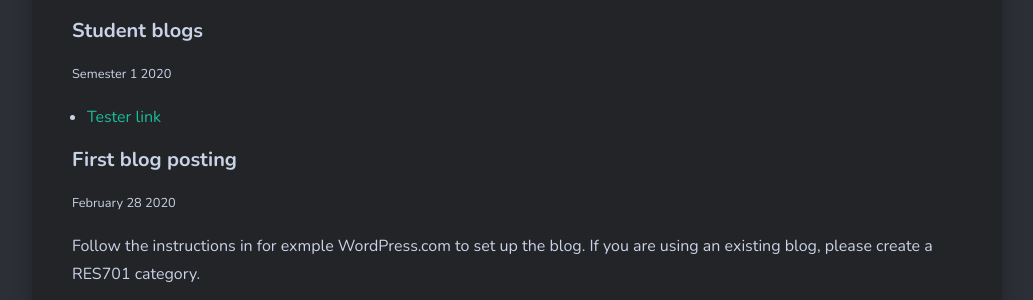
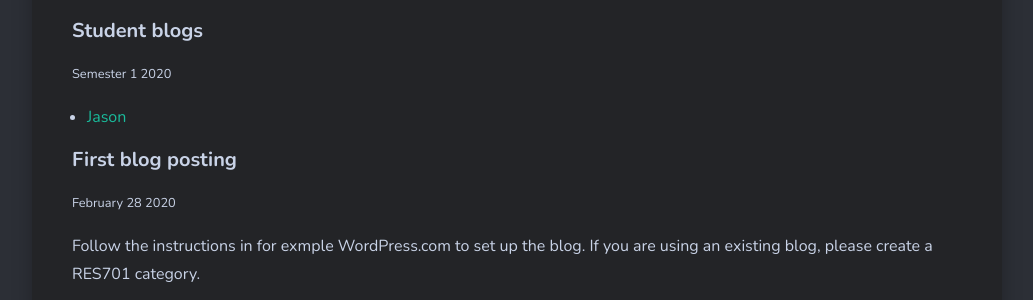
Before and after one commit to larsoliverdam/nmit, a Jekyll site: the page built from _pages/RES701.md, in a window 1280 px wide and 900 px high, scrolled down 698 px. Shown: the part 154-454 px from the top of the window, without its empty margins (123-1156 px from the left). Built offline with Jekyll 4.4.1, drawn with Linux system fonts in a browser that asks for light colours; nearby versions of some CDN libraries; comment, search, counter and statistics services are not loaded.

Commit message:
add blogs to RES701

```diff
--- a/_pages/RES701.md
+++ b/_pages/RES701.md
@@ -8,7 +8,7 @@ image: 08.jpg
 #### Student blogs
 <small> Semester 1 2020</small>
 
-* [Tester link](https://nmitresearchmethods.wordpress.com/)
+* [Jason](https://jmoverthinking.wordpress.com/)
 
 #### First blog posting
 <small>February 28 2020</small>
```
